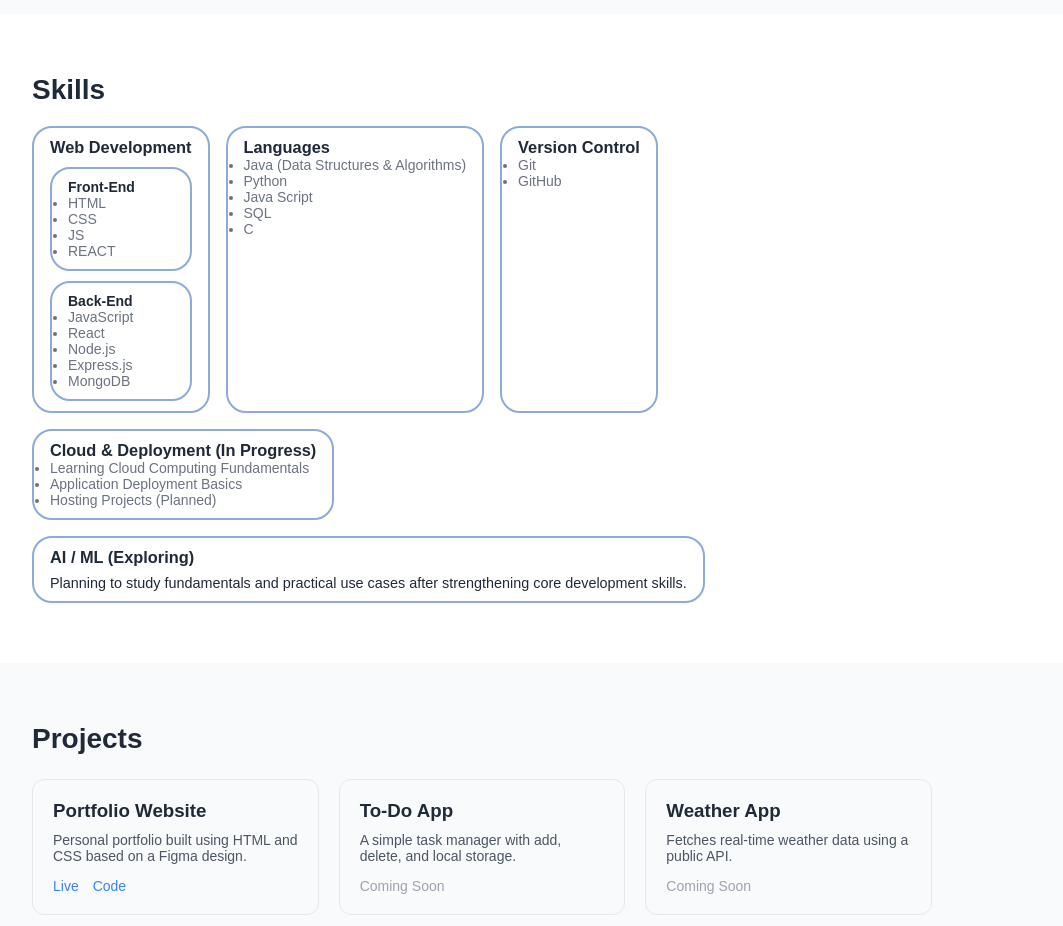
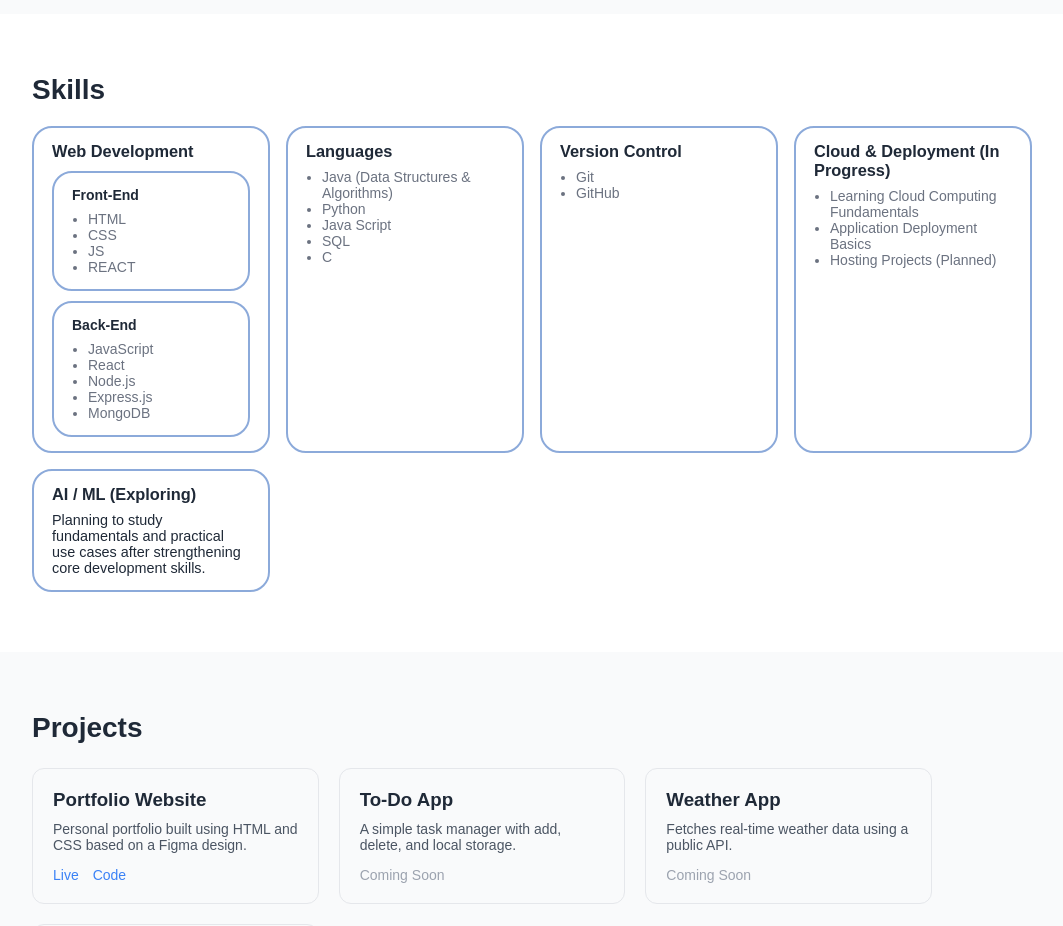
Before and after one commit to Tabishkh07/portfolio-site, a plain HTML site: page index.html in a window 1280 px wide. Shown: the part 1160-2086 px from the top of the page, without its empty margins (28-1091 px from the left). Drawn offline with Linux system fonts and the light colour scheme.

Commit message:
feat: Improve the styling

```diff
--- a/style.css
+++ b/style.css
@@ -130,14 +130,14 @@ body {
 }
 
 .skills-container {
-  display: flex;
-  flex-wrap: wrap;
+  display: grid;
+  grid-template-columns: repeat(auto-fit, minmax(220px, 1fr));
   gap: 16px;
-  max-width: 700px;
+  max-width: 1000px;
 }
 
 .skill {
-  padding: 10px 16px;
+  padding: 14px 18px;
   border: 2px solid #8caada;
   border-radius: 20px;
   font-size: 14px;
@@ -145,6 +145,8 @@ body {
 
 .skill ul{
   color: #6b7280;
+  padding-left: 16px;
+  margin-top: 8px;
 }
 
 /* PROJECTS SECTION */
```
